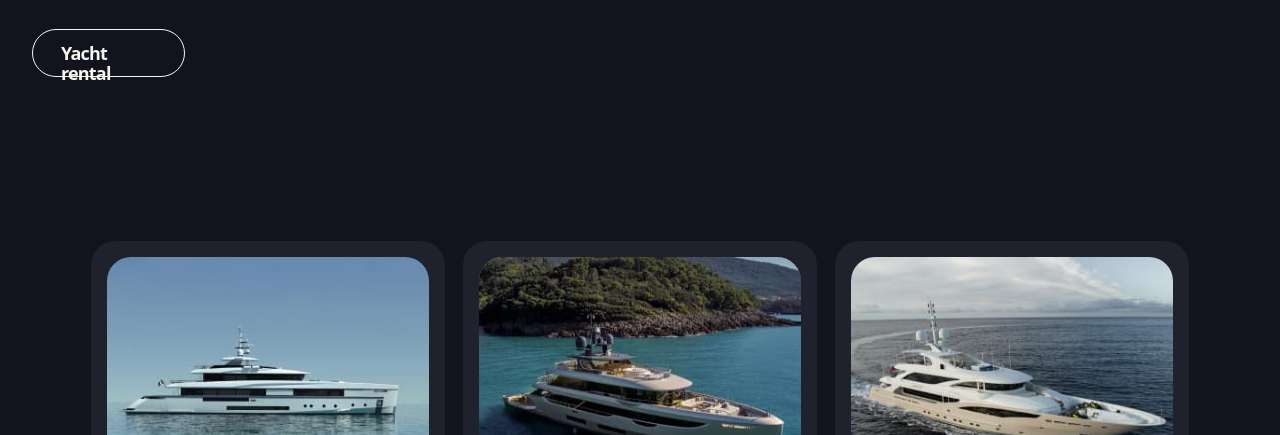
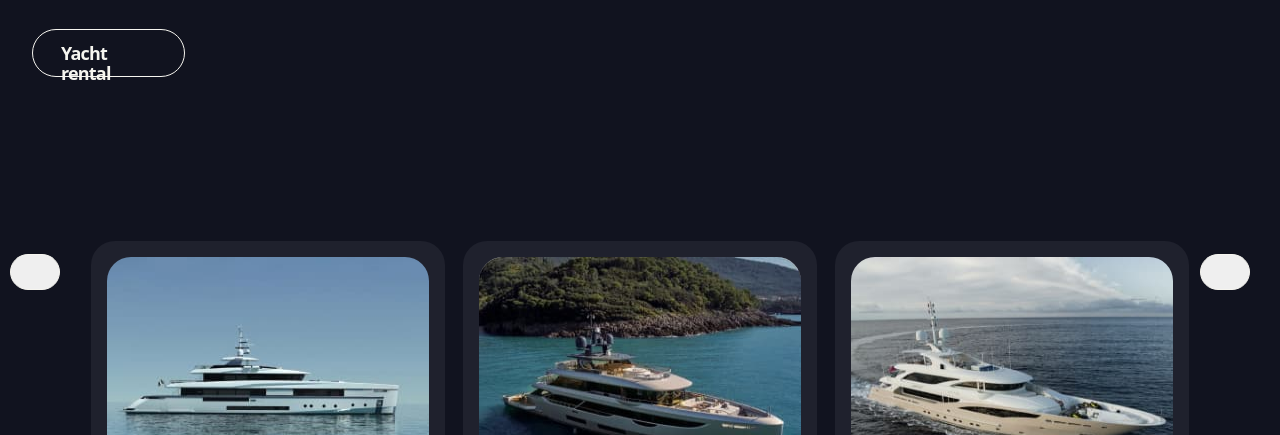
Before and after one commit to LucreciaUA/mp1, a plain HTML site: page index.html in a window 1280 px wide. Shown: the part 365-800 px from the top of the page. Drawn offline with nearby package versions, Linux system fonts and the light colour scheme.

Commit message:
Update index.html

```diff
--- a/index.html
+++ b/index.html
@@ -292,6 +292,11 @@
                     <use href="./images/yacht-block/icons.svg#icon-arrow-right"></use>
                 </svg></div>
         </div>
+<div class="custom-nav">
+<button class="swiper-button-prev swiper-button" type="button"></button>
+<button class="swiper-button-next swiper-button" type="button"></button>
+
+</div>
     </section>
 
         <button onclick="topFunction()" id="myBtn" title="Go to top"><svg class="arrow-icon" width="18" height="8" viewBox="0 0 18 8">
```
